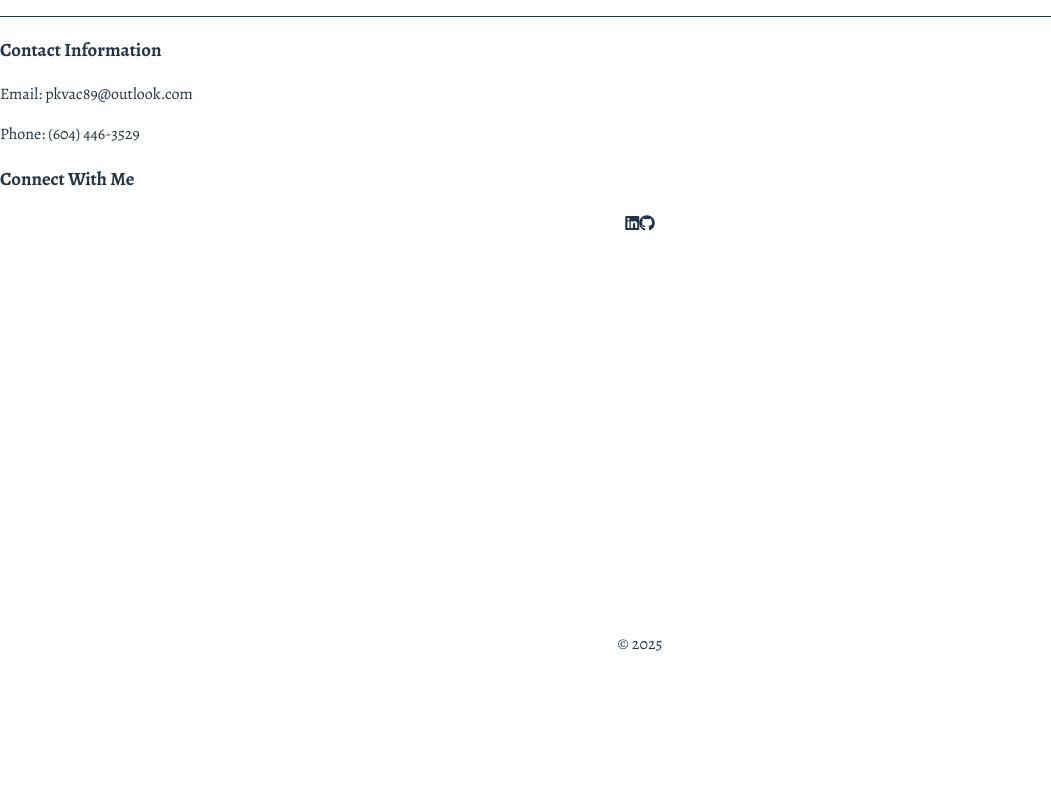
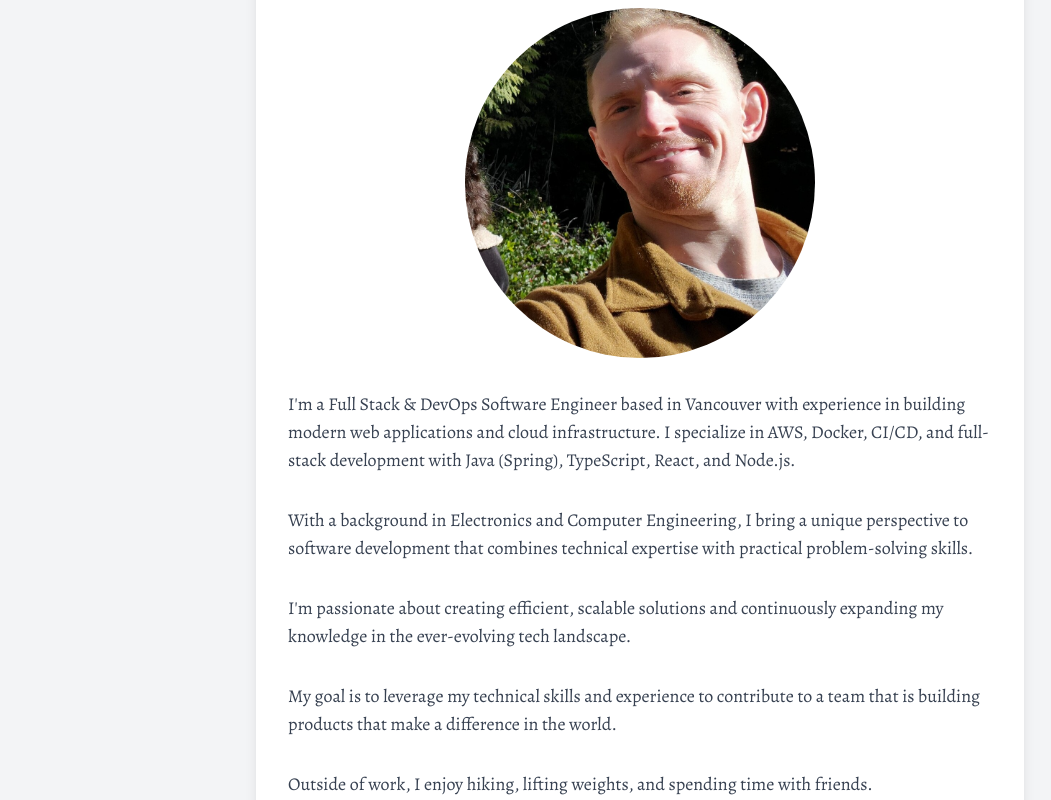
Before and after one commit to pkpkvac/peter-kvac-resume, a React (Vite) app: page /about in a window 1280 px wide. Shown: the part 340-1140 px from the top of the page, without its empty margins (0-1051 px from the left). Before the commit the page ends 1012 px from the top, so only its background shows below. Built offline with nearby package versions, Linux system fonts and the light colour scheme.

Commit message:
fast fast about and resume page

```diff
--- a/postcss.config.cjs
+++ b/postcss.config.cjs
@@ -1,7 +1,7 @@
 // postcss.config.cjs
 module.exports = {
 	plugins: {
-		"@tailwindcss/postcss": {},
+		tailwindcss: {},
 		autoprefixer: {},
 	},
 };
--- a/src/App.tsx
+++ b/src/App.tsx
@@ -3,13 +3,14 @@ import Navbar from "./components/Navbar";
 import "./App.css";
 import HomePage from "./pages/HomePage";
 import AboutPage from "./pages/AboutPage";
-
+import ScrollToTop from "./components/ScrollToTop";
 import Footer from "./components/Footer";
 import ResumePage from "./pages/ResumePage";
 
 function App() {
 	return (
 		<Router>
+			<ScrollToTop />
 			<div className="flex flex-col min-h-screen bg-white font-alegreya">
 				<Navbar />
 				<main className="flex-grow">
--- a/src/components/Navbar.tsx
+++ b/src/components/Navbar.tsx
@@ -1,6 +1,9 @@
 import { Link } from "react-router-dom";
+import { useState } from "react";
 
 const Navbar = () => {
+	const [hoveredLink, setHoveredLink] = useState<string | null>(null);
+
 	return (
 		<nav className="bg-white shadow-md text-gray-800 py-6 sticky top-0 z-10">
 			<div
@@ -18,33 +21,36 @@ const Navbar = () => {
 						<Link
 							to="/"
 							style={{
-								color: "black",
+								color: hoveredLink === "home" ? "#FF6B35" : "black",
 								fontWeight: 500,
 								transition: "color 0.3s ease",
 							}}
-							className="hover:text-[#FF6B35]"
+							onMouseEnter={() => setHoveredLink("home")}
+							onMouseLeave={() => setHoveredLink(null)}
 						>
 							Home
 						</Link>
 						<Link
 							to="/about"
 							style={{
-								color: "black",
+								color: hoveredLink === "about" ? "#FF6B35" : "black",
 								fontWeight: 500,
 								transition: "color 0.3s ease",
 							}}
-							className="hover:text-[#FF6B35]"
+							onMouseEnter={() => setHoveredLink("about")}
+							onMouseLeave={() => setHoveredLink(null)}
 						>
 							About
 						</Link>
 						<Link
 							to="/resume"
 							style={{
-								color: "black",
+								color: hoveredLink === "resume" ? "#FF6B35" : "black",
 								fontWeight: 500,
 								transition: "color 0.3s ease",
 							}}
-							className="hover:text-[#FF6B35]"
+							onMouseEnter={() => setHoveredLink("resume")}
+							onMouseLeave={() => setHoveredLink(null)}
 						>
 							Resume
 						</Link>
--- /dev/null
+++ b/src/components/ScrollToTop.tsx
@@ -0,0 +1,14 @@
+import { useEffect } from "react";
+import { useLocation } from "react-router-dom";
+
+function ScrollToTop() {
+	const { pathname } = useLocation();
+
+	useEffect(() => {
+		window.scrollTo(0, 0);
+	}, [pathname]);
+
+	return null;
+}
+
+export default ScrollToTop;
--- a/src/components/SocialLinks.tsx
+++ b/src/components/SocialLinks.tsx
@@ -12,7 +12,7 @@ const SocialLinks = ({
 	return (
 		<div className={`flex justify-center space-x-12 ${className}`}>
 			<a
-				href="https://linkedin.com/in/yourprofile"
+				href="https://www.linkedin.com/in/peter-kvac-04888917b/"
 				target="_blank"
 				rel="noopener noreferrer"
 				className={`${iconSize} ${
@@ -22,7 +22,7 @@ const SocialLinks = ({
 				<i className="fab fa-linkedin"></i>
 			</a>
 			<a
-				href="https://github.com/yourusername"
+				href="https://github.com/pkpkvac"
 				target="_blank"
 				rel="noopener noreferrer"
 				className={`${iconSize} ${
--- a/src/pages/AboutPage.tsx
+++ b/src/pages/AboutPage.tsx
@@ -7,7 +7,27 @@ const AboutPage = () => {
 				<div className="max-w-3xl mx-auto bg-white rounded-lg shadow-lg p-8">
 					<h2 className="text-3xl font-bold mb-8 text-center">About Me</h2>
 
-					<div className="space-y-4 text-gray-700">
+					{/* Profile Image - Circular */}
+					<div
+						style={{
+							display: "flex",
+							justifyContent: "center",
+							marginBottom: "2rem",
+						}}
+					>
+						<img
+							src="/peter.jpg"
+							alt="Peter Kvac"
+							style={{
+								width: "350px",
+								height: "350px",
+								borderRadius: "50%",
+								objectFit: "cover",
+							}}
+						/>
+					</div>
+
+					<div className="space-y-8 text-gray-700">
 						<p className="text-lg">
 							I'm a Full Stack & DevOps Software Engineer based in Vancouver
 							with experience in building modern web applications and cloud
@@ -27,32 +47,21 @@ const AboutPage = () => {
 							landscape.
 						</p>
 
-						<div className="mt-8 pt-6 border-t border-gray-200">
-							<h3 className="text-xl font-semibold mb-4">
-								Contact Information
-							</h3>
-							<p className="mb-2">
-								<span className="font-medium">Email:</span>{" "}
-								<a
-									href="mailto:pkvac89@outlook.com"
-									className="text-blue-600 hover:underline"
-								>
-									pkvac89@outlook.com
-								</a>
-							</p>
-							<p className="mb-4">
-								<span className="font-medium">Phone:</span>{" "}
-								<a
-									href="tel:+16044463529"
-									className="text-blue-600 hover:underline"
-								>
-									(604) 446-3529
-								</a>
-							</p>
+						<p className="text-lg">
+							My goal is to leverage my technical skills and experience to
+							contribute to a team that is building products that make a
+							difference in the world.
+						</p>
 
-							<h3 className="text-xl font-semibold mb-4">Connect With Me</h3>
-							<SocialLinks />
-						</div>
+						<p className="text-lg">
+							Outside of work, I enjoy hiking, lifting weights, and spending
+							time with friends.
+						</p>
+
+						<h3 className="text-2xl font-semibold mb-4 text-center">
+							Connect With Me
+						</h3>
+						<SocialLinks />
 					</div>
 				</div>
 			</div>
--- a/src/pages/HomePage.tsx
+++ b/src/pages/HomePage.tsx
@@ -50,7 +50,7 @@ const HomePage = () => {
 			</section>
 
 			{/* Welcome Section */}
-			<section className="py-24">
+			<section className="">
 				<div
 					style={{
 						maxWidth: "1140px",
@@ -59,13 +59,14 @@ const HomePage = () => {
 						textAlign: "center",
 					}}
 				>
-					<h2 className="text-3xl font-bold mb-20 text-gray-800">
+					<h2 className="text-3xl font-bold text-gray-800 py-20">
 						Welcome to my portfolio page.
 					</h2>
 
 					{/* Cards Section - Using table layout for guaranteed side-by-side */}
 					<div
 						style={{ display: "table", width: "100%", tableLayout: "fixed" }}
+						className="mb-20"
 					>
 						<div style={{ display: "table-row" }}>
 							<div style={{ display: "table-cell", padding: "0 1rem" }}>
@@ -77,7 +78,7 @@ const HomePage = () => {
 									}
 									buttonColor="bg-brand-orange hover:bg-opacity-90"
 								>
-									AWS. Python. Passion.
+									AWS. Python. Typescript. Java. Passion.
 								</Card>
 							</div>
 							<div style={{ display: "table-cell", padding: "0 1rem" }}>
@@ -98,12 +99,12 @@ const HomePage = () => {
 			</section>
 
 			{/* Contact Me Section */}
-			<section className="py-16 bg-blue-600 text-white">
+			<section className="py-10 bg-[#033242] text-white">
 				<div
 					style={{
 						maxWidth: "1140px",
 						margin: "0 auto",
-						padding: "0 1rem",
+						// padding: "0 1rem",
 						textAlign: "center",
 					}}
 				>
--- a/tailwind.config.cjs
+++ b/tailwind.config.cjs
@@ -1,4 +1,4 @@
-// tailwind.config.js
+/** @type {import('tailwindcss').Config} */
 module.exports = {
 	content: ["./index.html", "./src/**/*.{js,ts,jsx,tsx}"],
 	theme: {
```
Also changed, not shown: package.json (+3 -4 lines), public/peter.jpg (added), 1 other file (tests, documents, lock files or other folders).
